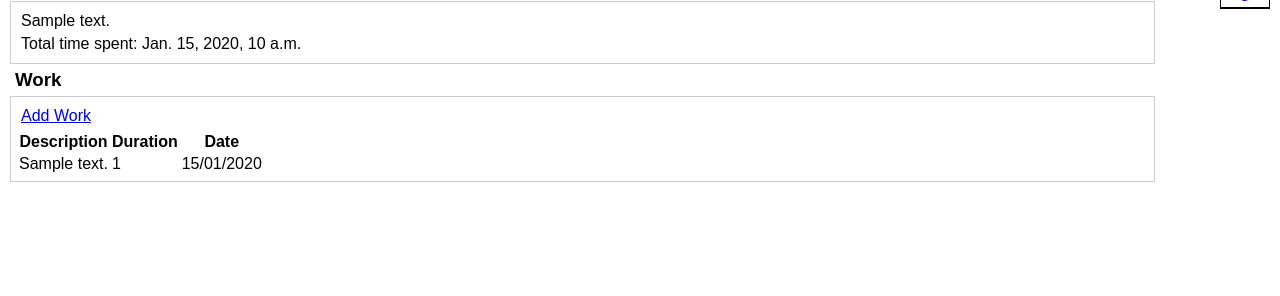
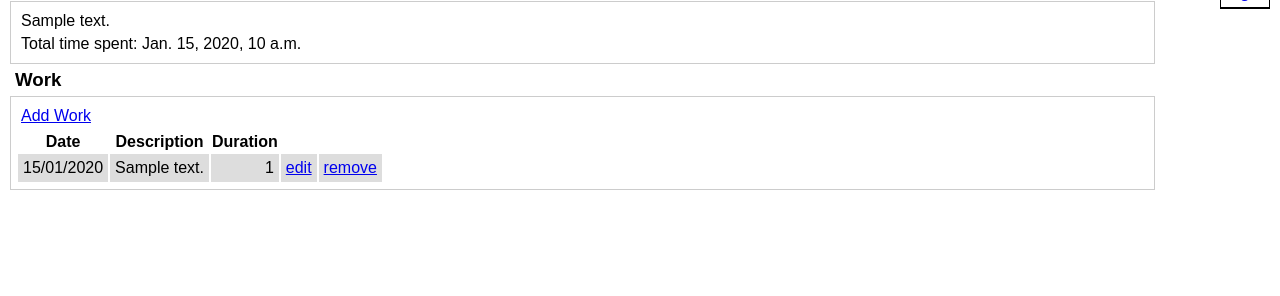
Before and after one commit to jmstaley/timetracker, a Django app: template templates/timetracker/task_detail.html in a window 1280 px wide. Shown: the part 99-395 px from the top of the page. Run offline with Django 3.2, Linux system fonts and the light colour scheme; the template is opened without the code that fills it: most values are stand-ins (such as "Sample title", 1, 10 or a date in 2020).

Commit message:
Tidy up task view and start working on work edit view

```diff
--- a/css/tracker.css
+++ b/css/tracker.css
@@ -83,14 +83,17 @@ table.taskstable a:hover {
   text-decoration: none;
 }
 
+table.worktable tr.even,
 table.taskstable tr.even {
   background-color: #dddddd;
 }
 
+table.worktable tr.odd,
 table.taskstable tr.odd {
   background-color: #eeeeee;
 }
 
+table.worktable tr.workrow td,
 table.taskstable tr.taskrow td {
   padding: 5px;
 }
@@ -100,8 +103,14 @@ table.taskstable tr.taskrow td.time {
   width: 150px;
 }
 
+table.taskstable tr.taskrow td.remove,
+table.taskstable tr.taskrow td.duedate,
 table.taskstable tr.taskrow td.edit {
   text-align: center;
+}
+
+table.worktable tr.workrow td.duration {
+  text-align: right;
 }
 
 div.addtaskform {
--- a/templates/timetracker/dashboard.html
+++ b/templates/timetracker/dashboard.html
@@ -33,8 +33,8 @@
       <tr class="taskrow {% cycle 'even' 'odd' %}">
         <td class="task">{{ task.title }}</td>
         <td class="time">{{ task.total_time_worked }}</td>
-        <td class="due_date">{{ task.due_date|date:"d/m/Y" }}</td>
-        <td class="edit"><a href="{{ task.get_absolute_url }}">edit</a></td>
+        <td class="duedate">{{ task.due_date|date:"d/m/Y" }}</td>
+        <td class="edit"><a href="{{ task.get_absolute_url }}">add work</a></td>
         <td class="remove"><a href="{% url remove_task task.id %}">remove</a></td>
       </tr>
     {% endfor %}
--- a/templates/timetracker/task_detail.html
+++ b/templates/timetracker/task_detail.html
@@ -8,17 +8,19 @@
 <h3>Work</h3>
 <div id="workdetails">
   <p><a href="{% url add_work task.id %}">Add Work</a></p>
-  <table>
+  <table class="worktable">
     <tr>
+      <th>Date</th>
       <th>Description</th>
       <th>Duration</th>
-      <th>Date</th>
     </tr>
     {% for work in task.work %}
-      <tr>
-        <td>{{ work.description }}</td>
-        <td>{{ work.length }}</td>
-        <td>{{ work.date|date:"d/m/Y" }}</td>
+      <tr class="workrow {% cycle 'even' 'odd' %}">
+        <td class="date">{{ work.date|date:"d/m/Y" }}</td>
+        <td class="description">{{ work.description }}</td>
+        <td class="duration">{{ work.length }}</td>
+        <td class="edit"><a href="{% url edit_work task.id work.id %}">edit</a></td>
+        <td class="remove"><a href="#">remove</a></td>
       </tr>
     {% endfor %}
   </table>
--- a/urls.py
+++ b/urls.py
@@ -2,9 +2,12 @@ from django.conf.urls.defaults import *
 
 urlpatterns = patterns('timetracker.views',
                       url(r'^dashboard', 'dashboard', name='dashboard'),
-                      url(r'^task/detail/(?P<task_id>\d{1})/add',
+                      url(r'^task/detail/(?P<task_id>\d+)/add',
                           'add_work',
                           name='add_work'),
+                      url(r'^task/(?P<task_id>\d+)/(?P<work_id>\d+)/',
+                          'edit_work',
+                          name='edit_work'),
                       url(r'^task/detail/(?P<task_id>\d+)/$',
                           'task_detail',
                           name='task_detail'),
```
Also changed, not shown: views.py (+14 -1 lines).
